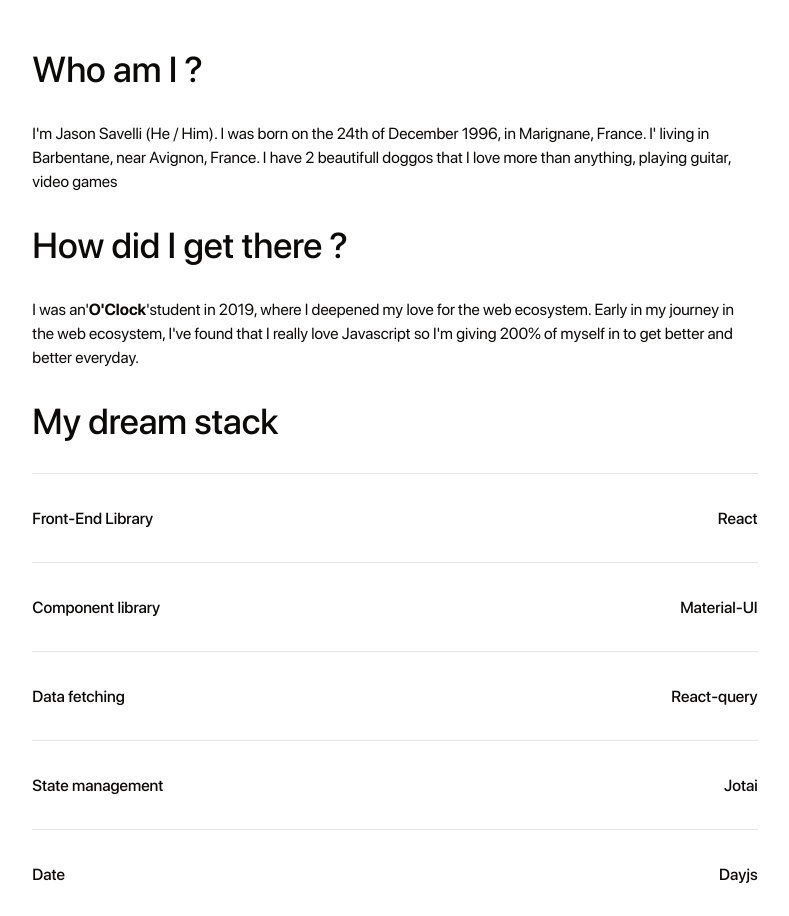
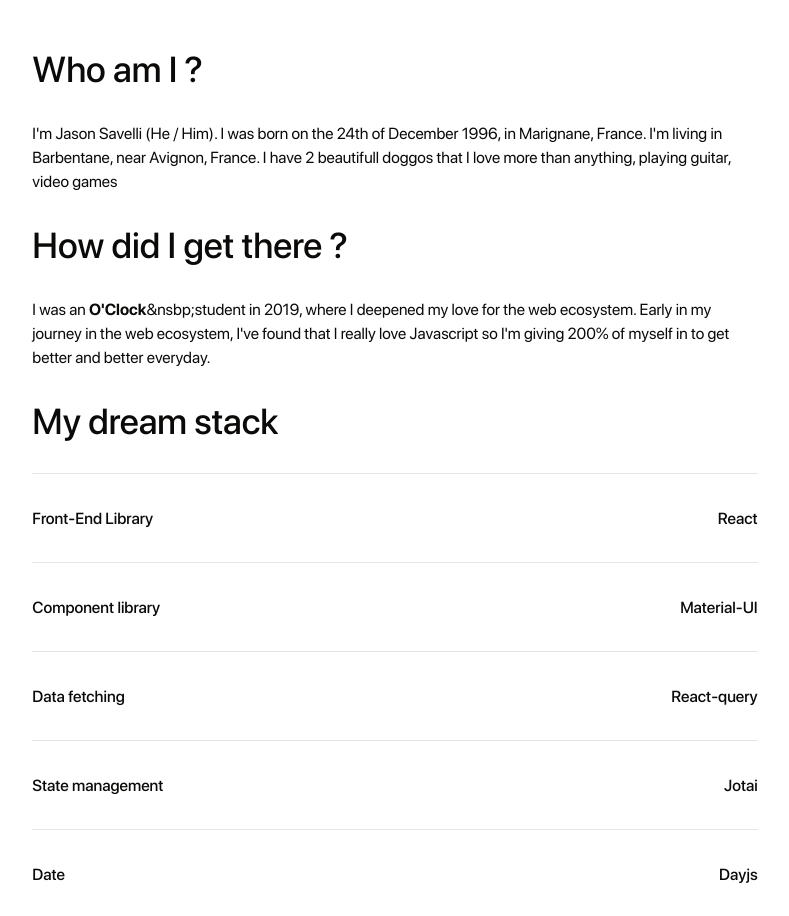
Before and after one commit to Newpoki/portfolio, a Next.js app: page /about in a window 1280 px wide. Shown: the part 1260-2176 px from the top of the page, without its empty margins (245-1034 px from the left). Built offline with nearby package versions, Linux system fonts and the light colour scheme.

Commit message:
fix: typo

```diff
--- a/app/about/page.tsx
+++ b/app/about/page.tsx
@@ -36,7 +36,7 @@ export default function About() {
 
           <p>
             I&apos;m Jason Savelli (He / Him). I was born on the 24th of
-            December 1996, in Marignane, France. I&apos; living in Barbentane,
+            December 1996, in Marignane, France. I&apos;m living in Barbentane,
             near Avignon, France. I have 2 beautifull doggos that I love more
             than anything, playing guitar, video games
           </p>
@@ -44,7 +44,7 @@ export default function About() {
           <h2>How did I get there ?</h2>
 
           <p>
-            <span>I was an&apos;</span>
+            <span>I was an&nbsp;</span>
             <Link
               className="inline-flex font-semibold"
               type="external"
@@ -53,7 +53,7 @@ export default function About() {
               O&apos;Clock
             </Link>
             <span>
-              &apos;student in 2019, where I deepened my love for the web
+              &nsbp;student in 2019, where I deepened my love for the web
               ecosystem. Early in my journey in the web ecosystem, I&apos;ve
               found that I really love Javascript so I&apos;m giving 200% of
               myself in to get better and better everyday.
```
